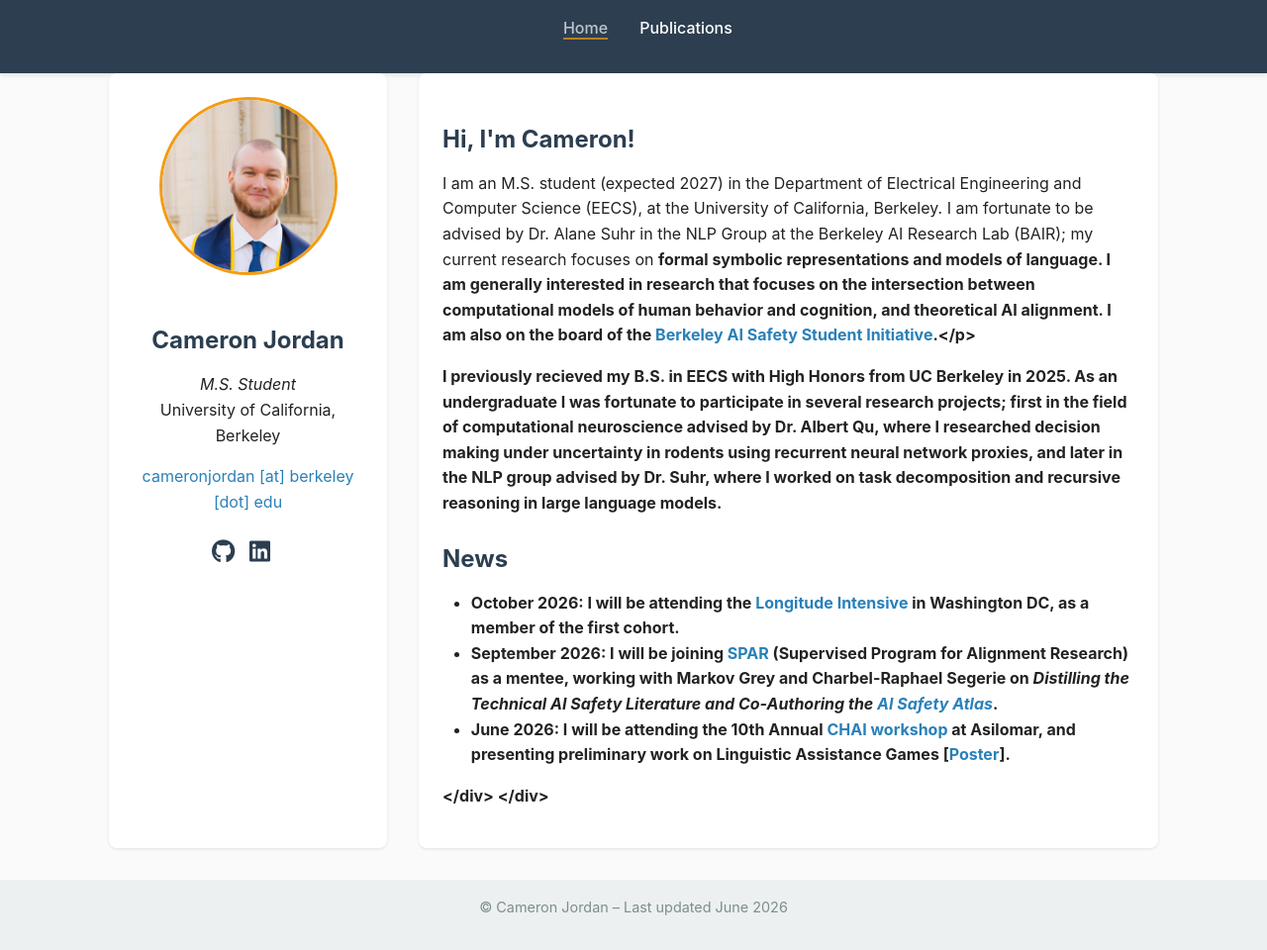
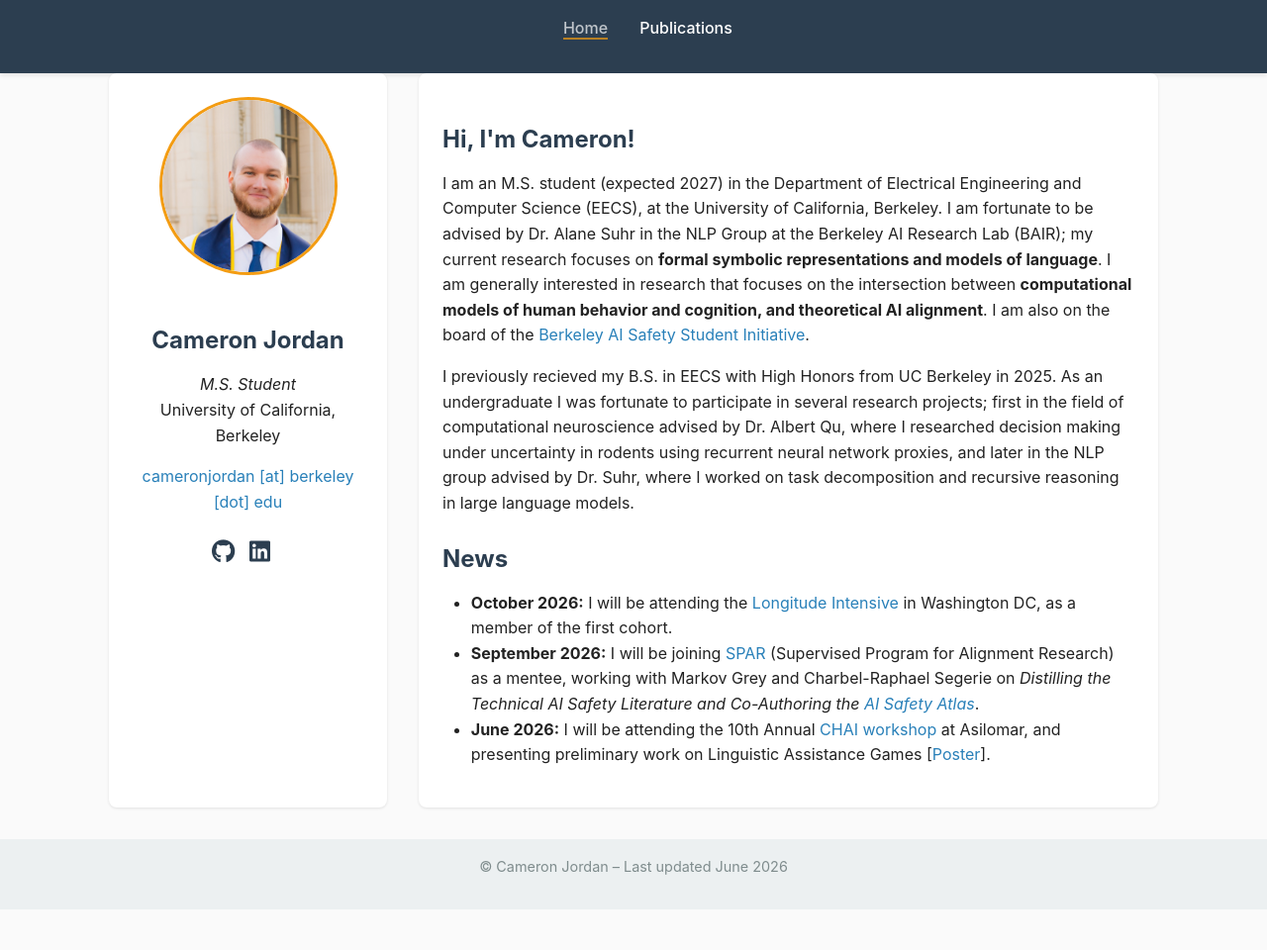
Before and after one commit to cameron-jordan04/cameron-jordan04.github.io, a Jekyll site: the page built from index.md, in a window 1280 px wide. Shown: the whole page at 99% size. Built offline with Jekyll 4.4.1, drawn with Linux system fonts in a browser that asks for light colours; some web fonts are replaced; after the commit the page ends 919 px from its top, so only the background shows below that.

Commit message:
formatting

```diff
--- a/index.md
+++ b/index.md
@@ -36,7 +36,7 @@ title: Home
 
   <div class="col-main">
     <h2>Hi, I'm Cameron!</h2>
-    <p>I am an M.S. student (expected 2027) in the Department of Electrical Engineering and Computer Science (EECS), at the University of California, Berkeley. I am fortunate to be advised by Dr. Alane Suhr in the NLP Group at the Berkeley AI Research Lab (BAIR); my current research focuses on <strong>formal symbolic representations and models of language<strong>. I am generally interested in research that focuses on the intersection between <strong>computational models of human behavior and cognition, and theoretical AI alignment</strong>. I am also on the board of the <a href="https://berkeleyaisafety.com">Berkeley AI Safety Student Initiative</a>.</p>
+    <p>I am an M.S. student (expected 2027) in the Department of Electrical Engineering and Computer Science (EECS), at the University of California, Berkeley. I am fortunate to be advised by Dr. Alane Suhr in the NLP Group at the Berkeley AI Research Lab (BAIR); my current research focuses on <strong>formal symbolic representations and models of language</strong>. I am generally interested in research that focuses on the intersection between <strong>computational models of human behavior and cognition, and theoretical AI alignment</strong>. I am also on the board of the <a href="https://berkeleyaisafety.com">Berkeley AI Safety Student Initiative</a>.</p>
 
     <p> I previously recieved my B.S. in EECS with High Honors from UC Berkeley in 2025. As an undergraduate I was fortunate to participate in several research projects; first in the field of computational neuroscience advised by Dr. Albert Qu, where I researched decision making under uncertainty in rodents using recurrent neural network proxies, and later in the NLP group advised by Dr. Suhr, where I worked on task decomposition and recursive reasoning in large language models.</p>
 
```
